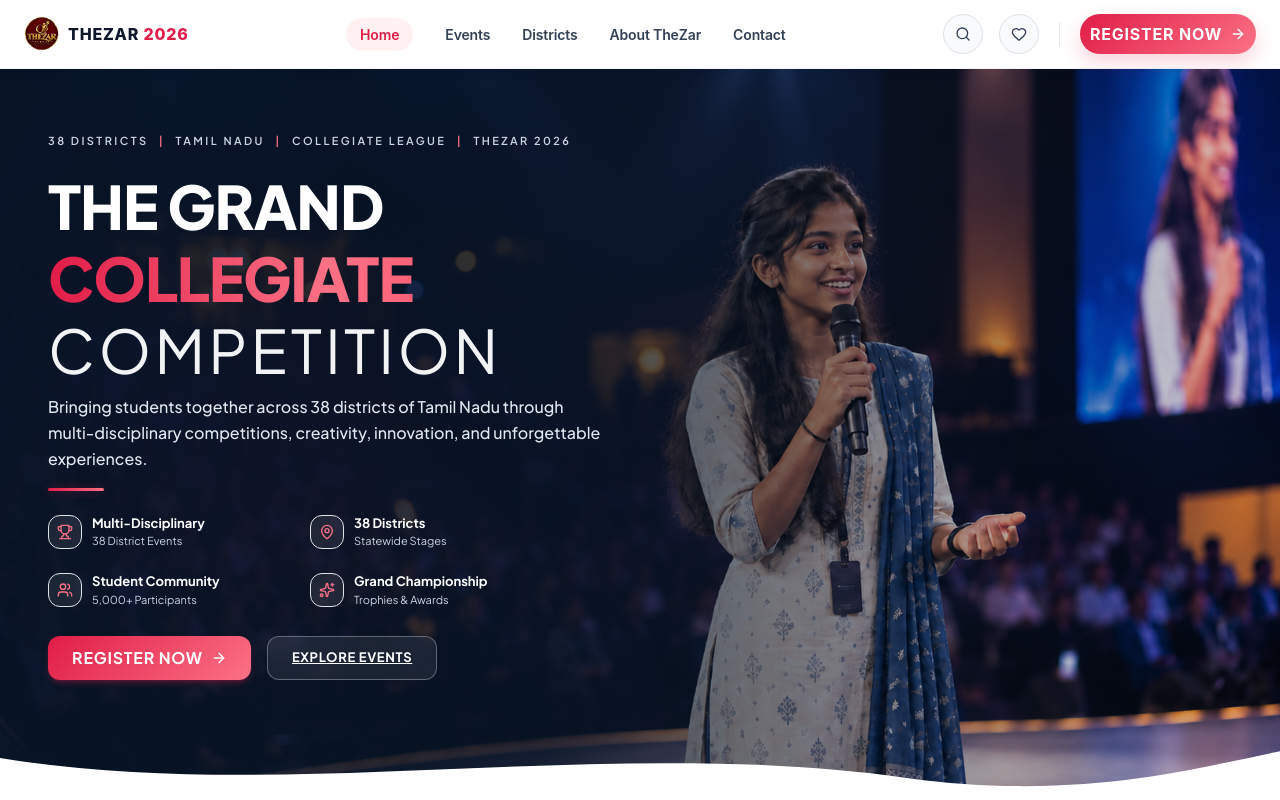
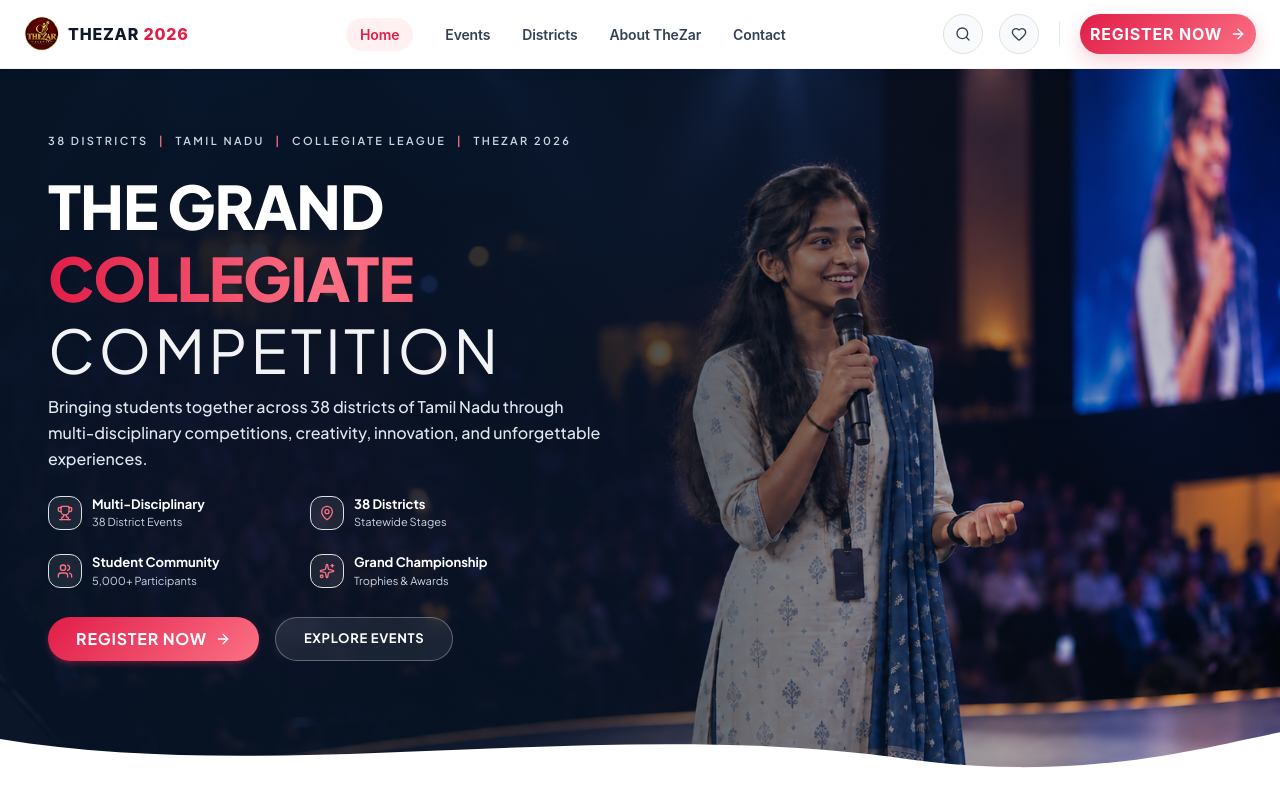
Before and after one commit to jeyajo2005/Thezar, a React (Vite) app in the folder frontend/: page / in a window 1280 px wide. Shown: the top 800 px of the page. Built offline with nearby package versions, Linux system fonts and the light colour scheme; a web font is replaced by a local one.

Commit message:
Restore full round pill buttons and remove subtitle decorative line in Hero section

```diff
--- a/frontend/src/Component/Home/Hero.jsx
+++ b/frontend/src/Component/Home/Hero.jsx
@@ -66,18 +66,11 @@ export default function Hero({ onOpenRegister }) {
             </span>
           </h1>
 
-          {/* 3. SUBTITLE & ROSE DECORATIVE LINE */}
-          <div className="space-y-2.5">
+          {/* 3. SUBTITLE */}
+          <div>
             <p className="text-[14px] sm:text-[15px] lg:text-[16px] font-medium text-slate-200 leading-relaxed">
               Bringing students together across 38 districts of Tamil Nadu through multi-disciplinary competitions, creativity, innovation, and unforgettable experiences.
             </p>
-            <div
-              className="w-14 h-[3px] rounded-full"
-              style={{
-                background: 'linear-gradient(90deg, #E11D48, #FB7185)',
-                boxShadow: '0 0 10px rgba(225, 29, 72, 0.4)',
-              }}
-            />
           </div>
 
           {/* 4. EVENT DETAILS 2x2 GRID */}
@@ -127,13 +120,13 @@ export default function Hero({ onOpenRegister }) {
             </div>
           </div>
 
-          {/* 5. CTA ACTION BUTTONS (Rose Palette) */}
+          {/* 5. CTA ACTION BUTTONS (Rose Palette - Full Pill Radius) */}
           <div className="pt-2 flex flex-col sm:flex-row items-center gap-3">
             <button
               onClick={onOpenRegister}
-              className="w-full sm:w-auto h-[42px] sm:h-[44px] px-6 rounded-xl text-[13px] font-bold text-white uppercase tracking-wider flex items-center justify-center gap-2 group transition-all duration-200 cursor-pointer shadow-md shadow-rose-500/25"
+              className="w-full sm:w-auto h-[42px] sm:h-[44px] px-7 rounded-full text-[13px] font-bold text-white uppercase tracking-wider flex items-center justify-center gap-2 group transition-all duration-200 cursor-pointer shadow-md shadow-rose-500/25 no-underline hover:no-underline"
               style={{
-                borderRadius: '12px',
+                borderRadius: '9999px',
                 background: 'linear-gradient(135deg, #E11D48 0%, #FB7185 100%)',
               }}
               onMouseEnter={(e) => {
@@ -151,9 +144,10 @@ export default function Hero({ onOpenRegister }) {
 
             <a
               href="#events"
-              className="w-full sm:w-auto h-[42px] sm:h-[44px] px-6 rounded-xl text-[13px] font-bold text-white uppercase tracking-wider flex items-center justify-center transition-all duration-200 cursor-pointer"
+              className="w-full sm:w-auto h-[42px] sm:h-[44px] px-7 rounded-full text-[13px] font-bold text-white uppercase tracking-wider flex items-center justify-center transition-all duration-200 cursor-pointer no-underline hover:no-underline"
               style={{
-                borderRadius: '12px',
+                borderRadius: '9999px',
+                textDecoration: 'none',
                 background: 'rgba(255, 255, 255, 0.08)',
                 border: '1px solid rgba(255, 255, 255, 0.30)',
                 backdropFilter: 'blur(8px)',
```
